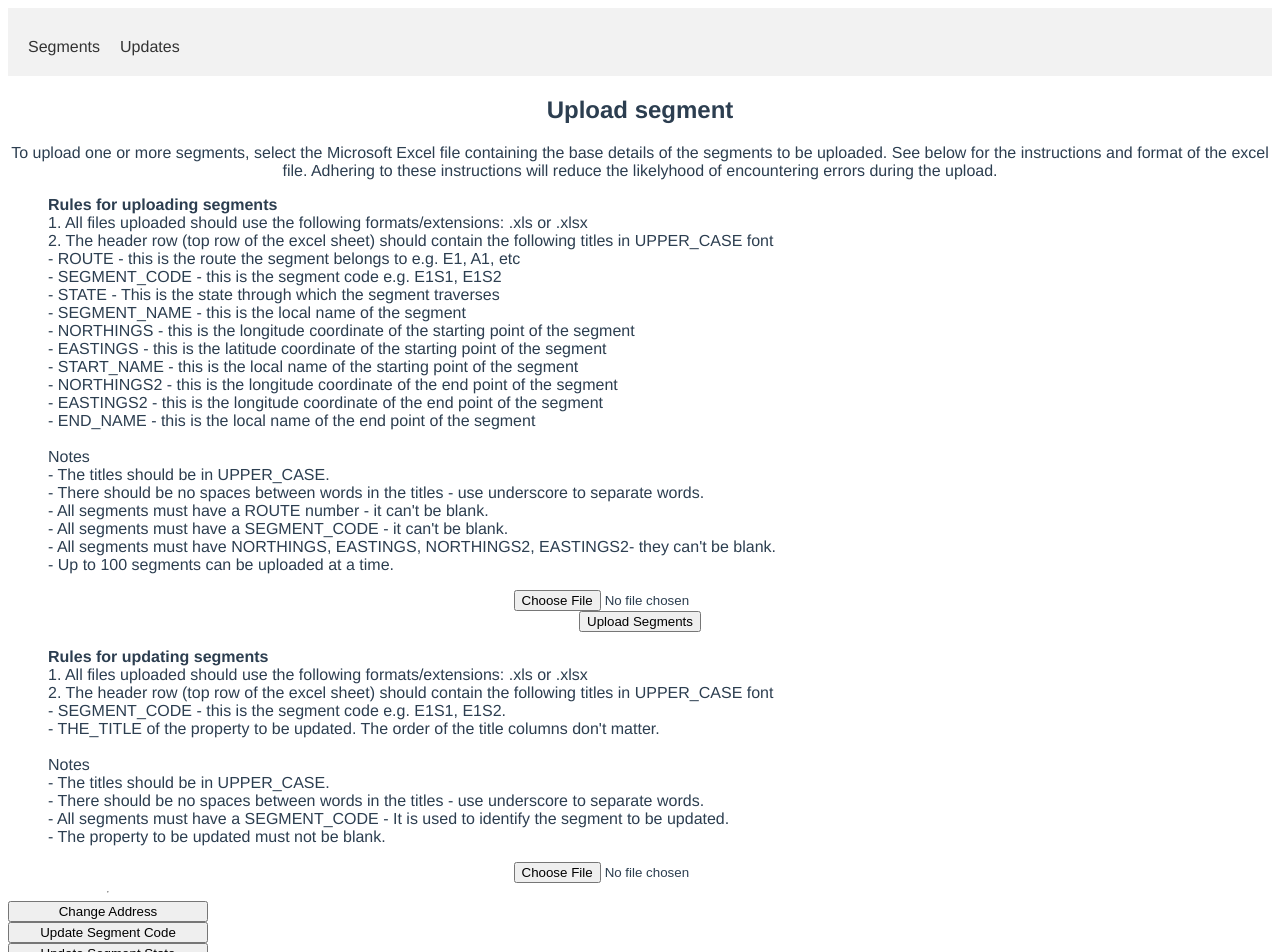
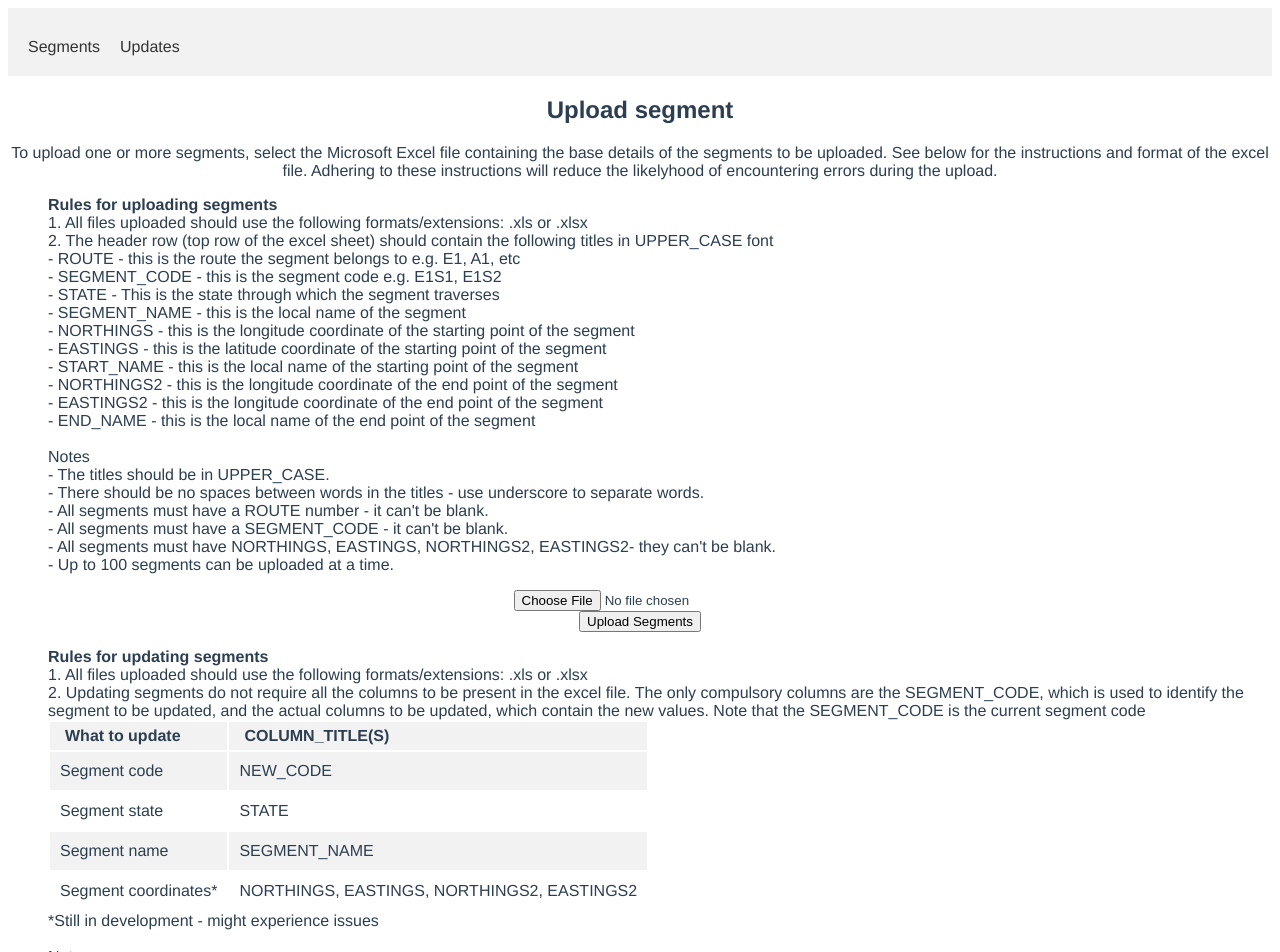
Before and after one commit to alkadelik/alkadelik.github.io, a Vue app: page /update in a window 1280 px wide. Shown: the top 952 px of the page. Built offline with nearby package versions, Linux system fonts and the light colour scheme; no server answers.

Commit message:
updating instructions for updating segmetns

```diff
--- a/src/components/AddSegments.vue
+++ b/src/components/AddSegments.vue
@@ -35,9 +35,36 @@
     <p><ul>
       <li class="heading"><span>Rules for updating segments</span></li>
       <li>1. All files uploaded should use the following formats/extensions: .xls or .xlsx</li>
-      <li>2. The header row (top row of the excel sheet) should contain the following titles in UPPER_CASE font</li>
-      <li>- SEGMENT_CODE - this is the segment code e.g. E1S1, E1S2.</li>
-      <li>- THE_TITLE of the property to be updated. The order of the title columns don't matter.</li>
+      <li>2. Updating segments do not require all the columns to be present in the excel file. The only compulsory columns are the SEGMENT_CODE, which is used to identify the segment to be updated, and the actual columns to be updated, which contain the new values. Note that the SEGMENT_CODE is the current segment code</li>
+      <li>
+        <table>
+          <thead>
+            <tr>
+              <th>What to update</th>
+              <th>COLUMN_TITLE(S)</th>
+            </tr>
+          </thead>
+          <tbody>
+            <tr>
+              <td>Segment code</td>
+              <td>NEW_CODE</td>
+            </tr>
+            <tr>
+              <td>Segment state</td>
+              <td>STATE</td>
+            </tr>
+            <tr>
+              <td>Segment name</td>
+              <td>SEGMENT_NAME</td>
+            </tr>
+            <tr>
+              <td>Segment coordinates*</td>
+              <td>NORTHINGS, EASTINGS, NORTHINGS2, EASTINGS2</td>
+            </tr>
+          </tbody>
+        </table>
+        *Still in development - might experience issues
+      </li>
       <li><br></li>
       <li>Notes</li>
       <li>- The titles should be in UPPER_CASE.</li>
--- a/src/components/Map.vue
+++ b/src/components/Map.vue
@@ -1,7 +1,7 @@
 <template>
   <div class="">
-    <p><span @click="hideMap">x</span></p>
-    <img :src="'http://127.0.0.1:8000' + map.map" alt="segment map">
+    <!-- <p><span @click="hideMap">x</span></p> -->
+    <img :src="'http://127.0.0.1:8000' + map.map" alt="">
     <h4>{{ map.segment }}</h4>
 
   </div>
--- a/src/components/SegmentsTable.vue
+++ b/src/components/SegmentsTable.vue
@@ -31,7 +31,7 @@
           </tr>
         </thead>
         <tbody>
-          <tr class="details" v-for="segment, i in filteredSegments" :key="i" @click="displayDetails(segment.map, segment.segment)">
+          <tr class="details" v-for="segment, i in filteredSegments" :key="i" @click="displayDetails(segment.map, segment.code)">
             <td>{{ segment.route }}</td>
             <td>{{ segment.code }}</td>
             <td class="capitalise">{{ segment.name.toLowerCase() }}</td>
--- a/src/views/AnalysisView.vue
+++ b/src/views/AnalysisView.vue
@@ -2,15 +2,15 @@
   <div class="container">
     <div class="main">
       <div class="top">
-        <Statistics></Statistics>
+        <div>
+          <Statistics></Statistics>
+        </div>
+        <div>
+          <Map></Map>
+        </div>
       </div>
       <div>
         <Segments :segments="segments"></Segments>
-      </div>
-      <div class="bottom map">
-        <div style="height: 400px; width: 100%; background-color: paleturquoise;">
-          <Map></Map>
-        </div>
       </div>
     </div>
   </div>
@@ -132,8 +132,8 @@ import {
   .main {
     width: 100%;
   }
-  .map {
-    display: none;
+  .top {
+    display: flex;
+    flex-direction: row;
   }
-
 </style>
```
